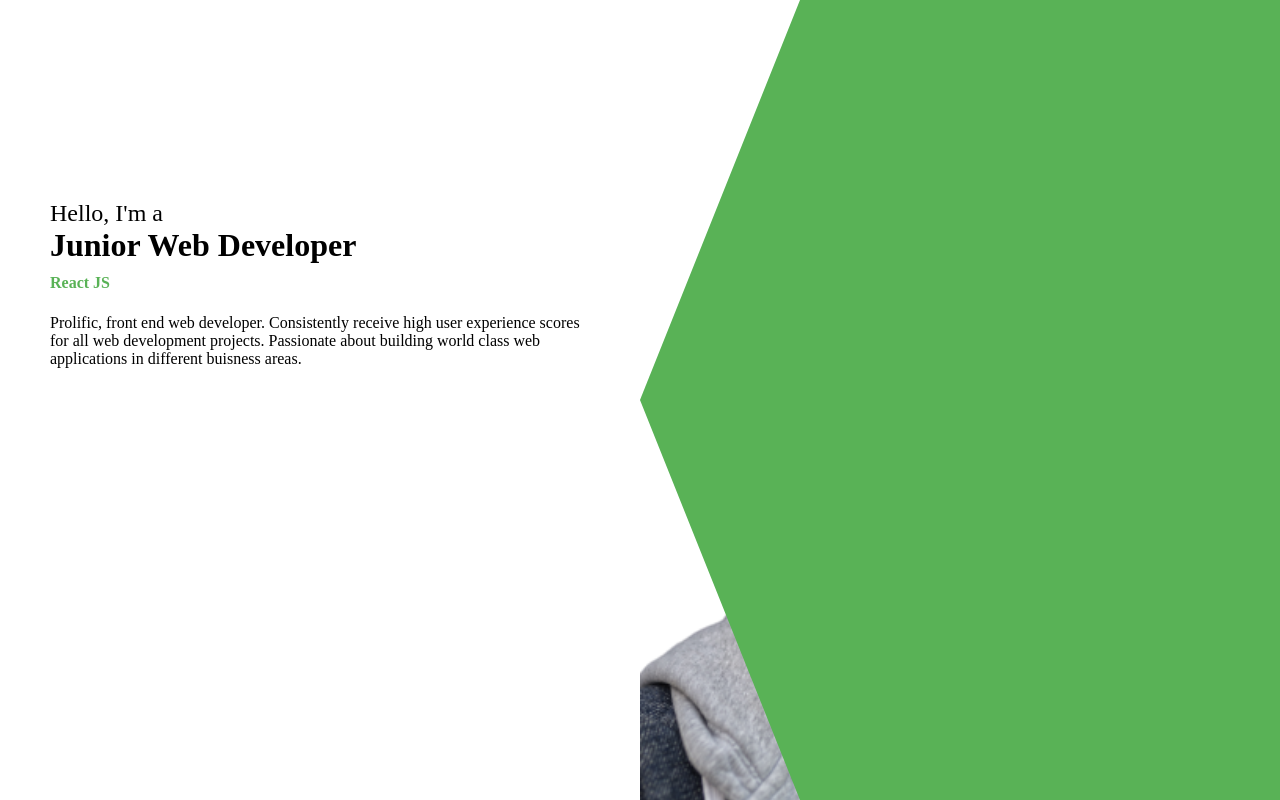
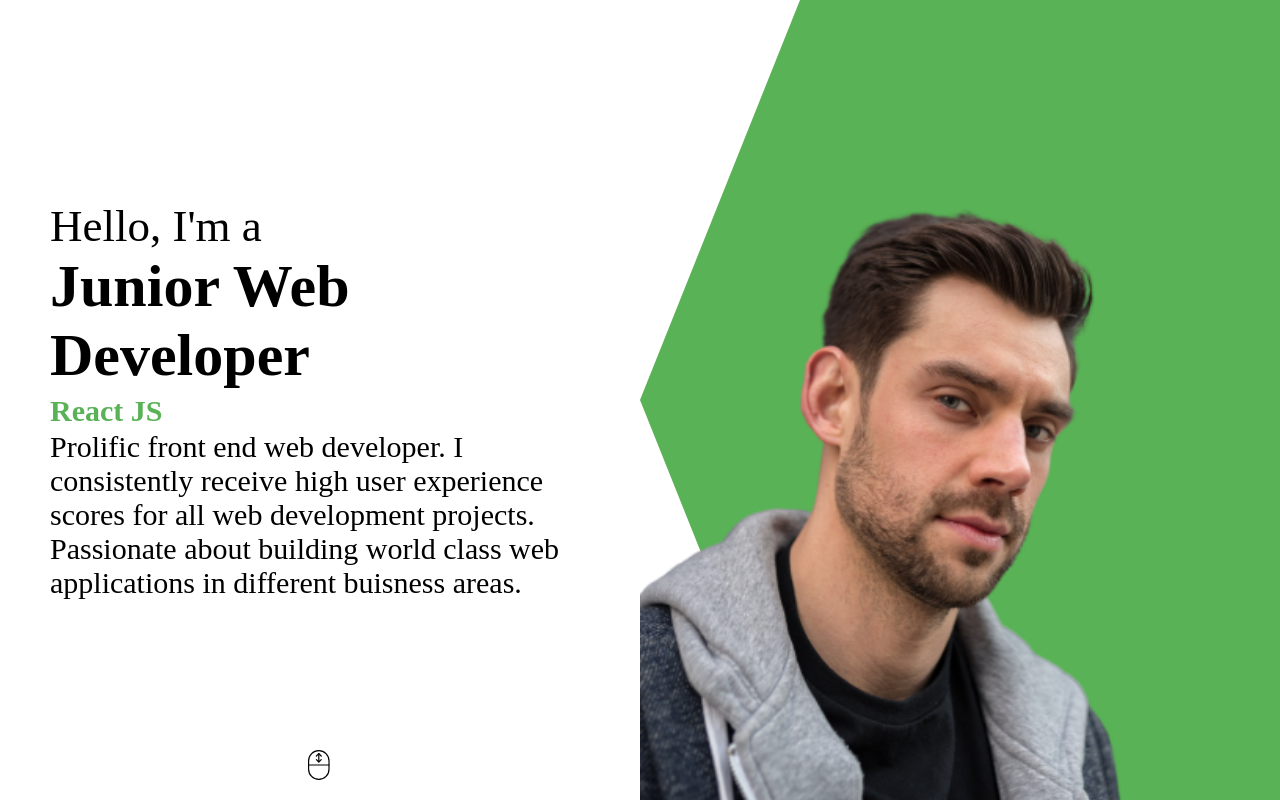
Before and after one commit to almikon/portfolio, a React (Create React App) app: page / in a window 1280 px wide. Shown: the top 800 px of the page. Built offline with nearby package versions, Linux system fonts and the light colour scheme.

Commit message:
complete intro

```diff
--- a/src/App.jsx
+++ b/src/App.jsx
@@ -1,9 +1,11 @@
+import About from "./components/About";
 import Intro from "./components/Intro";
 
 const App = () => {
   return <div>
 
     <Intro />
+    <About />
 
   </div>;
 };
--- /dev/null
+++ b/src/components/About.jsx
@@ -0,0 +1,9 @@
+import React from 'react'
+
+function About() {
+  return (
+    <div>About</div>
+  )
+}
+
+export default About
--- a/src/components/Intro.jsx
+++ b/src/components/Intro.jsx
@@ -1,6 +1,7 @@
 import React from 'react'
 import '../css/intro.css'
 import Photo from '../img/photo.png'
+import Scroll from '../img/scroll.svg'
 
 function Intro() {
   return (
@@ -20,15 +21,17 @@ function Intro() {
           </div>
           </div>
           <p className="intro__descr">
-            Prolific, front end web developer. Consistently receive high user experience scores for all web development projects. Passionate about building world class web applications in different buisness areas.
+            Prolific front end web developer. I consistently receive high user experience scores for all web development projects. Passionate about building world class web applications in different buisness areas.
           </p>
+
         </div>
+        <img src={Scroll} alt="" className="intro__scroll" />
       </div>
       <div className="intro__right">
 
       <div className="intro__bg"></div>
         <div className="intro__right-img">
-          <img src={Photo} className="intro__img" />
+          <img src={Photo} alt="photo" className="intro__img" />
         </div>
       </div>
     </div>
--- a/src/css/intro.css
+++ b/src/css/intro.css
@@ -7,6 +7,7 @@
   display: -ms-flexbox;
   display: flex;
   height: 100vh;
+  font-size: 30px;
 }
 
 .intro__left {
@@ -38,10 +39,13 @@
   -webkit-box-direction: normal;
       -ms-flex-direction: column;
           flex-direction: column;
+  -webkit-box-pack: justify;
+      -ms-flex-pack: justify;
+          justify-content: space-between;
 }
 
 .intro__title {
-  font-style: 30px;
+  font-style: 60px;
   font-weight: 300;
 }
 
@@ -107,6 +111,13 @@
           align-items: center;
 }
 
+.intro__scroll {
+  width: 30px;
+  height: 30px;
+  position: absolute;
+  bottom: 20px;
+}
+
 .intro__right {
   -webkit-box-flex: 1;
       -ms-flex: 1;
@@ -119,6 +130,7 @@
   height: 100%;
   -o-object-fit: cover;
      object-fit: cover;
+  position: absolute;
 }
 
 .intro__bg {
@@ -128,5 +140,7 @@
   width: 100%;
   height: 100%;
   position: absolute;
+  top: 0;
+  right: 0;
 }
 /*# sourceMappingURL=intro.css.map */
--- a/src/scss/intro.scss
+++ b/src/scss/intro.scss
@@ -5,6 +5,7 @@
 .intro {
     display: flex;
     height: 100vh;
+    font-size: 30px;
     &__left {
         flex: 1;
         display: flex;
@@ -19,9 +20,10 @@
         height: 50%;
         display: flex;
         flex-direction: column;
+        justify-content: space-between;
     }
     &__title{
-        font-style: 30px;
+        font-style: 60px;
         font-weight: 300;
     }
 
@@ -62,6 +64,13 @@
         align-items: center;
     }
 
+    &__scroll{
+        width: 30px;
+        height: 30px;
+        position: absolute;
+        bottom: 20px;
+    }
+
     &__right {
         flex: 1;
         position: relative;
@@ -70,6 +79,7 @@
         width: 100%;
         height: 100%;
         object-fit: cover;
+        position: absolute;
     }
     &__bg{
         clip-path: polygon(100% 0%, 100% 100%, 25% 100%, 0% 50%, 25% 0%);
@@ -77,6 +87,8 @@
         width: 100%;
         height: 100%;
         position: absolute;
+        top: 0;
+        right: 0;
     }
 
 }
```
Also changed, not shown: src/img/scroll.svg (added), src/scss/about.scss (added), 1 other file (tests, documents, lock files or other folders).
